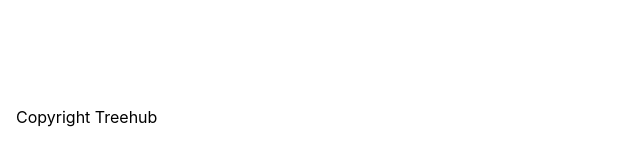
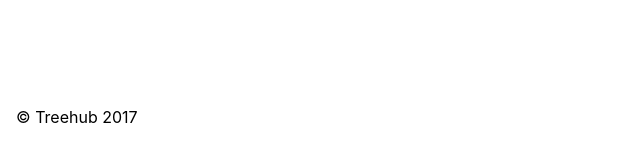
Before and after one commit to treehub-com/docs, a Jekyll site: the page built from index.md, in a window 1280 px wide. Shown: the part 753-897 px from the top of the page, without its empty margins (0-640 px from the left). Built offline with Jekyll 4.4.1, drawn with Linux system fonts in a browser that asks for light colours; comment, search, counter and statistics services are not loaded.

Commit message:
copyright year; main max width

```diff
--- a/_includes/footer.html
+++ b/_includes/footer.html
@@ -1,6 +1,6 @@
     </main>
     <footer>
-      Copyright Treehub
+      © Treehub {{ site.time | date: '%Y' }}
     </footer>
     <script>
       anchors.add();
--- a/assets/css/style.css
+++ b/assets/css/style.css
@@ -41,7 +41,8 @@ main {
   display: flex;
   flex: 1;
   align-self: center;
-  width: 60rem;
+  width: 100%;
+  max-width: 60rem;
   padding: 1rem;
 }
 
```
